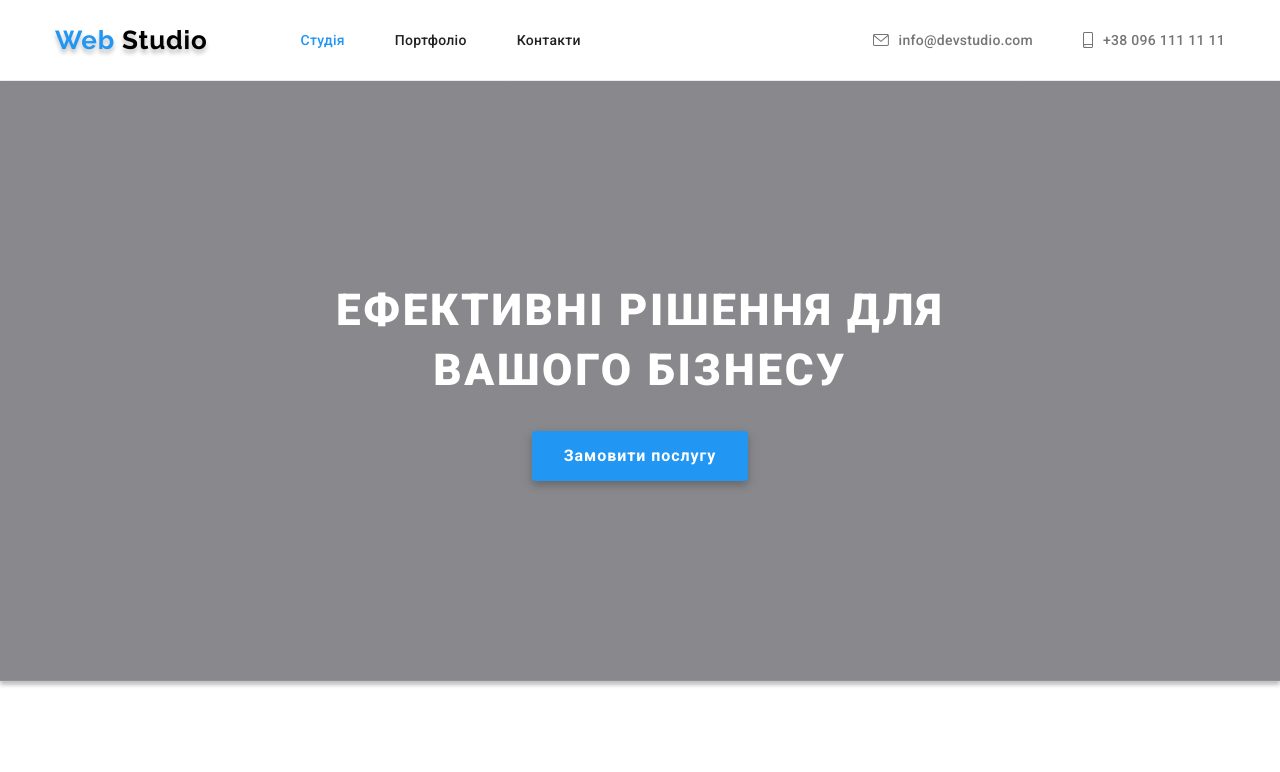
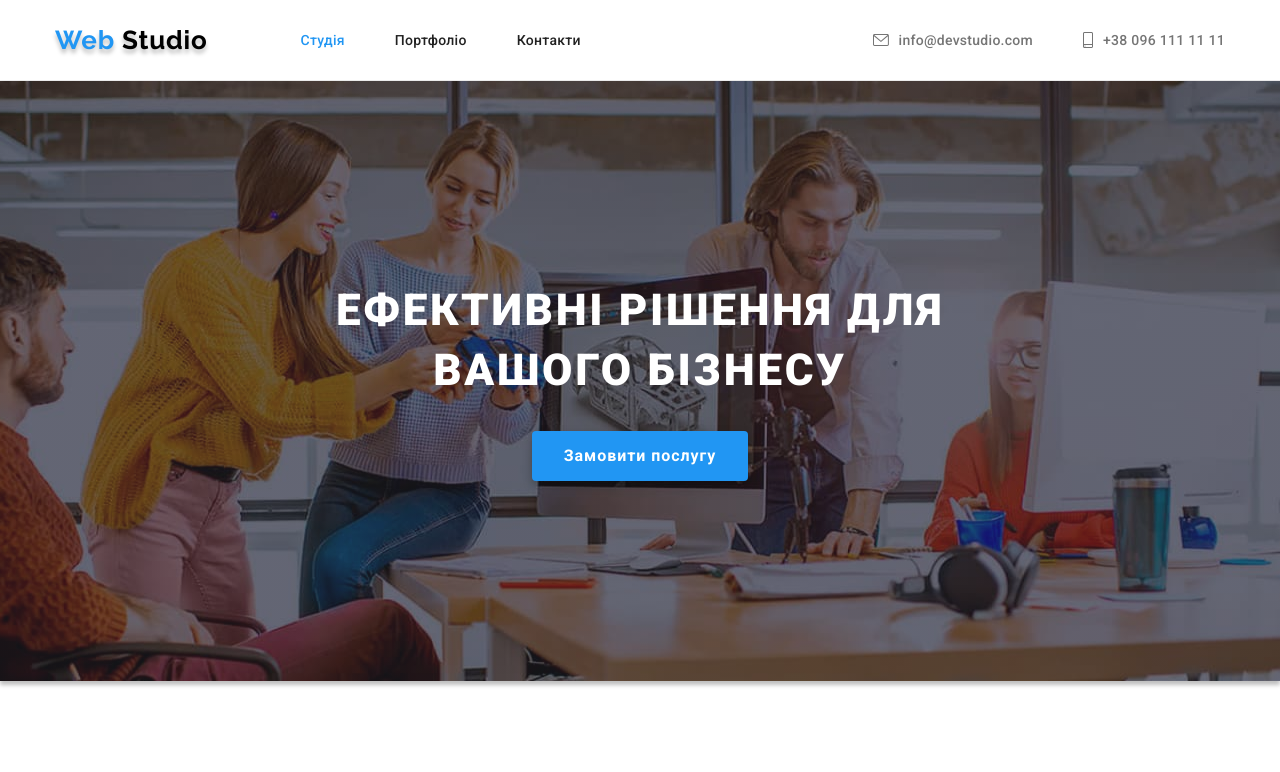
Before and after one commit to Marhosius/goit-markup-hw-08, a plain HTML site: page index.html in a window 1280 px wide. Shown: the top 772 px of the page. Drawn offline with nearby package versions, Linux system fonts and the light colour scheme; the site is published under a folder, as on GitHub Pages, so addresses that start at the root find nothing.

Commit message:
Update styles.css

```diff
--- a/css/styles.css
+++ b/css/styles.css
@@ -186,7 +186,7 @@ header {
     /* ------------------------HEADER END--------------------- */
 /* ----------------------------HERO-------------------- url(/images/hero.jpg)---- */
 .hero {
-    background-image:linear-gradient(rgba(47, 48, 58, 0.4), rgba(47, 48, 58, 0.4)), url(/images/hero.jpg);
+    background-image:linear-gradient(rgba(47, 48, 58, 0.4), rgba(47, 48, 58, 0.4)), url(../images/hero.jpg);
     box-shadow: 0px 4px 4px rgba(0, 0, 0, 0.25);
     background-repeat: no-repeat;
     background-size: cover;
```
